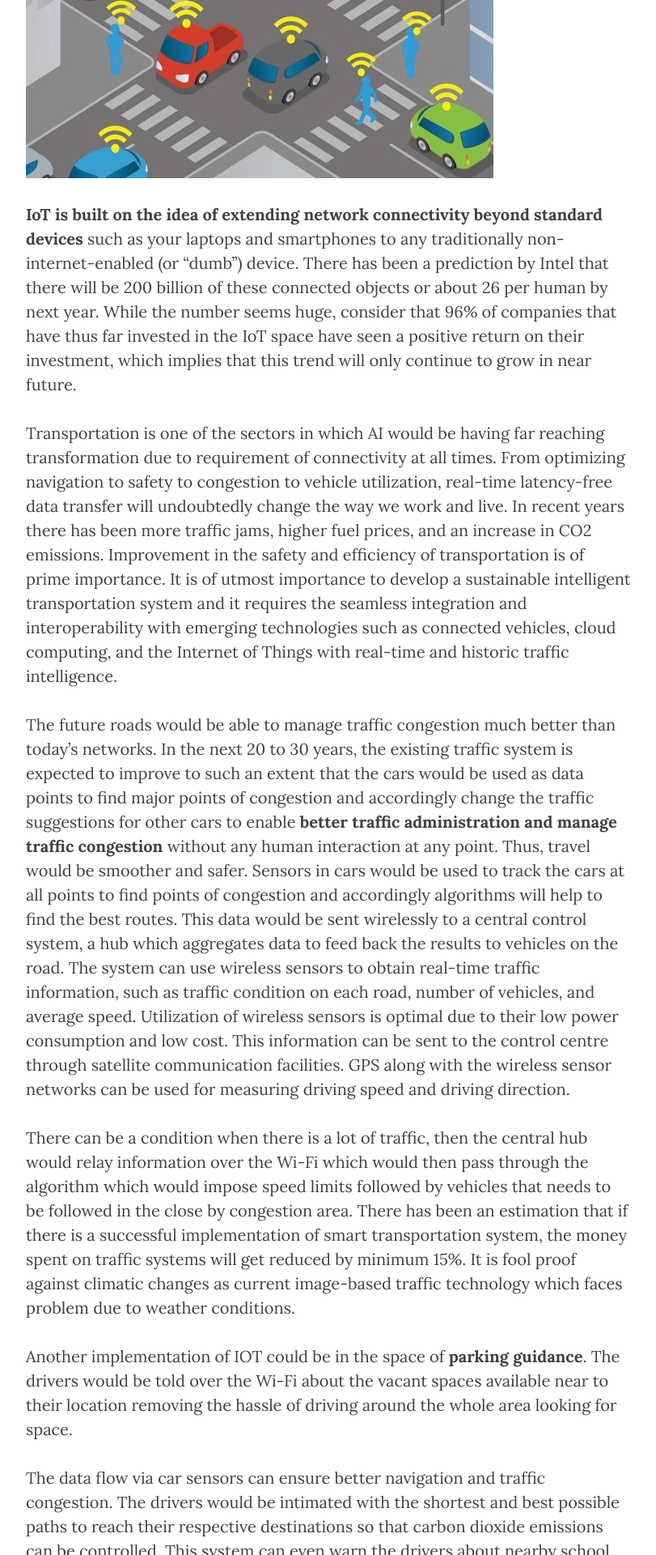
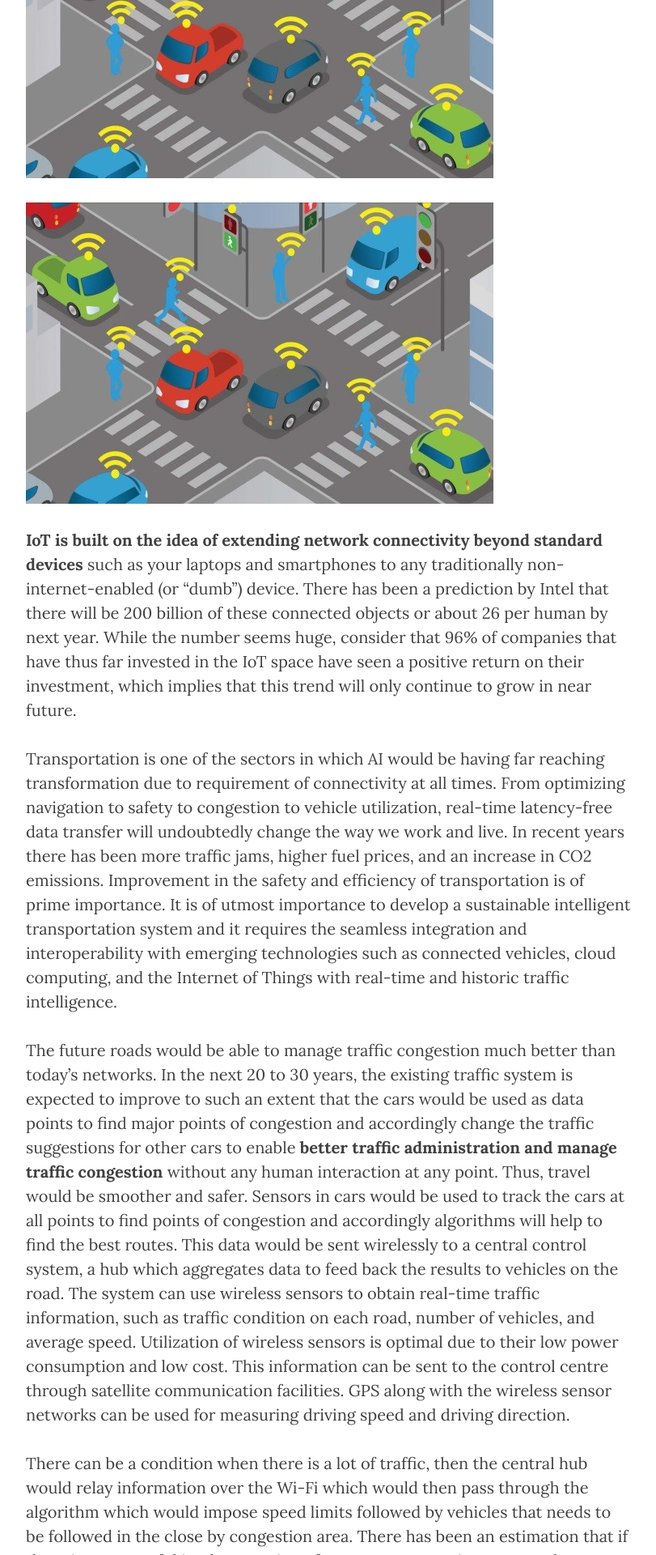
Before and after one commit to aakashkumar5069/jekyll_blog, a Jekyll site: the page built from _posts/2019-08-02-How the Internet of Things for Smart Cities is Revolutionizing Transportation.md, in a window 1280 px wide. Shown: the part 978-2898 px from the top of the page at 81% size, without its empty margins (233-1044 px from the left). Built offline with Jekyll 4.4.1, drawn with Linux system fonts in a browser that asks for light colours; nearby versions of some CDN libraries.

Commit message:
Iamge-try-1

```diff
--- a/_posts/2019-08-02-How the Internet of Things for Smart Cities is Revolutionizing Transportation.md
+++ b/_posts/2019-08-02-How the Internet of Things for Smart Cities is Revolutionizing Transportation.md
@@ -12,6 +12,8 @@
 The term internet of things was first used by Kevin Ashton and refers to uniquely identifiable objects and their virtual representations in an “internet-like” structure. These objects can vary from huge buildings, planes, cars, machines, any sort of goods, industries, to human beings, animals and plants.
 
 ![My image Name](/assets/images/IoT-2.jpg)
+
+<img src="/assets/images/IoT-2.jpg" alt="">
 
 
 **IoT is built on the idea of extending network connectivity beyond standard devices** such as your laptops and smartphones to any traditionally non-internet-enabled (or “dumb”) device. There has been a prediction by Intel that there will be 200 billion of these connected objects or about 26 per human by next year. While the number seems huge, consider that 96% of companies that have thus far invested in the IoT space have seen a positive return on their investment, which implies that this trend will only continue to grow in near future.
@@ -32,6 +34,8 @@
 
 ![My image Name](/assets/images/traffic-iot.jpg)
 
+<img src="/assets/images/traffic-iot.jpg" alt="">
+
 **Safety**
 
 Nearly 1.2 million people die in road crashes each year with about 3,287 deaths a day on an average. Experts believe this number will be drastically decreased when self-driving vehicles start to replace human drivers. By equipping IoT-enabled cars with real-time driving, mapping, and video data, these smart vehicles will be able to see blind turns and corners from a distance, identify pedestrians, cyclists, and any other road hazards in advance, and make complicated split-second decisions to maximize human safety.
```
